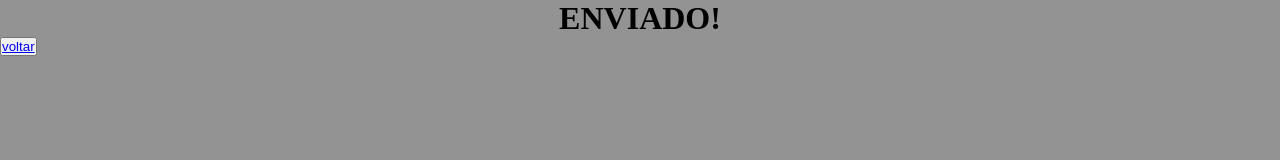
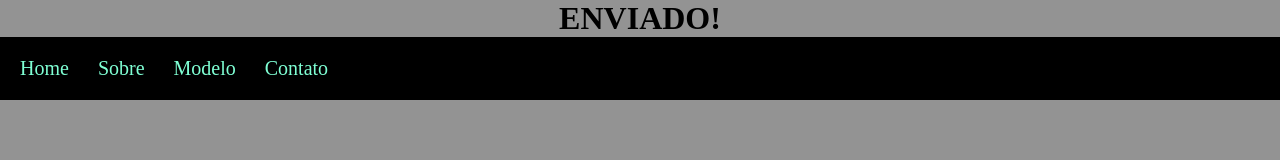
Before and after one commit to dherik01/mic, a plain HTML site: page alerta.html in a window 1280 px wide. Drawn offline with Linux system fonts and the light colour scheme.

Commit message:
Update alerta.html

```diff
--- a/alerta.html
+++ b/alerta.html
@@ -9,11 +9,16 @@
 
 <body>
     <h1>ENVIADO!</h1>
-   <section>
-    <button class="botao">
-        <a href="contato.html" target="_blank">
-            voltar
-        </a>
-    </button>
-   </section>
+    <header>
+        <div class="container">
+            <div class="menu">
+                <nav>
+                    <a href="index.html">Home</a>
+                    <a href="sobre.html">Sobre</a>
+                    <a href="modelo.html">Modelo</a>
+                    <a href="contato.html">Contato</a>
+                </nav>
+            </div>
+        </div>
+    </header>
 </body>
```
